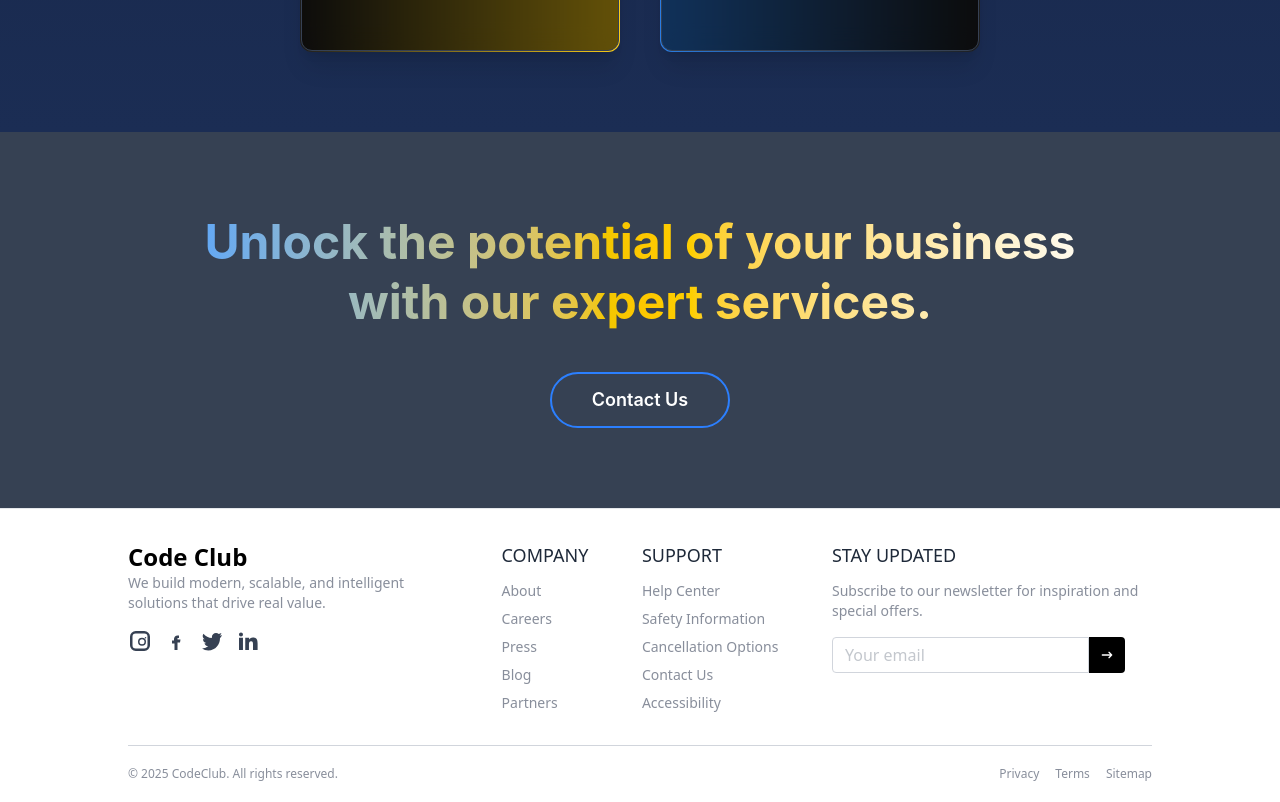
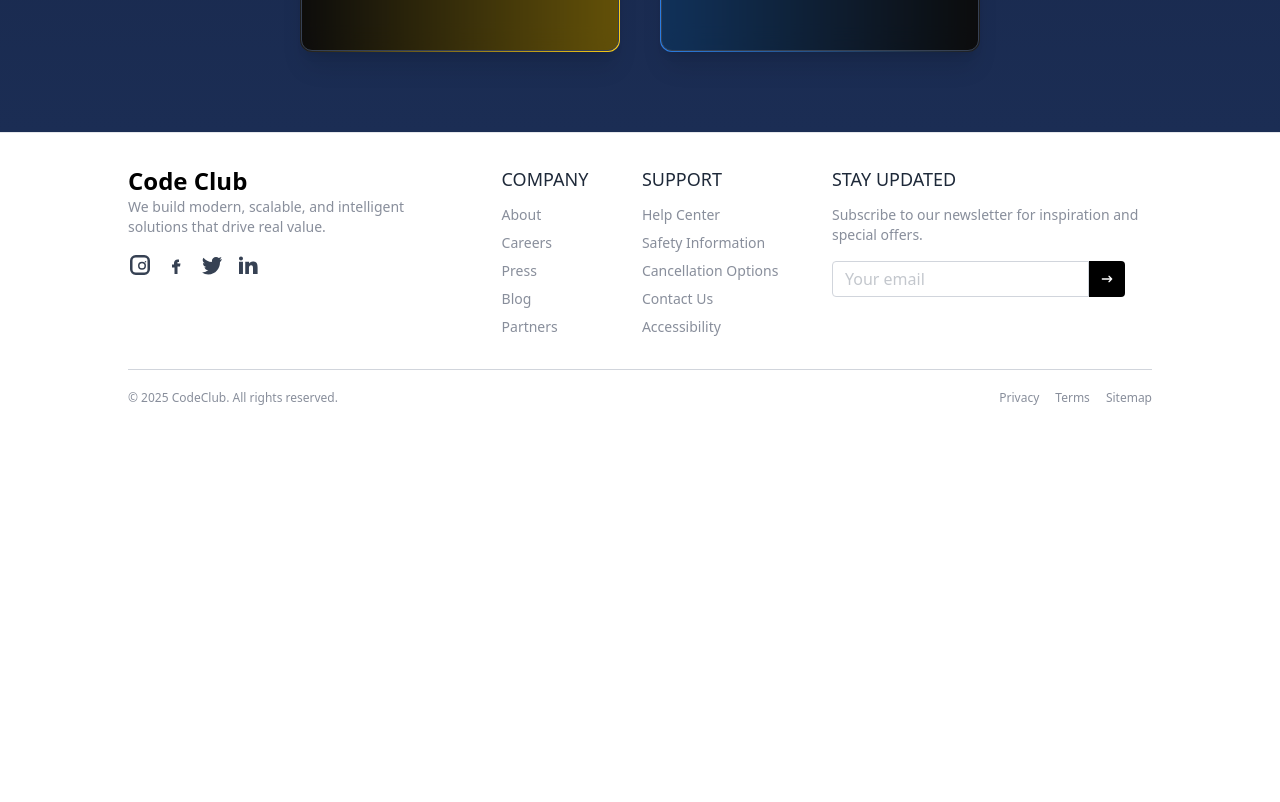
Before and after one commit to hassnain07/codeClub, a React (Vite) app: page /experts in a window 1280 px wide. Shown: the part 1780-2582 px from the top of the page. After the commit the page ends 2206 px from the top, so only its background shows below. Built offline with nearby package versions, Linux system fonts and the light colour scheme.

Commit message:
updated methodolgy abiut our team develpoment ideas

```diff
--- a/src/components/UnlockComponent.jsx
+++ b/src/components/UnlockComponent.jsx
@@ -3,14 +3,13 @@ import { Link } from "react-router-dom";
 
 const UnlockComponent = () => {
   return (
-    <div className="bg-gray-700 text-center py-20 lg:px-40 sm:px-10">
-      <h2 className="lg:text-5xl sm:text-4xl font-bold lg:leading-tight sm:leading-snug mb-10 text-transparent bg-clip-text bg-gradient-to-r from-blue-400 via-yellow-400 to-white">
+    <div className="bg-gradient-to-br from-black via-gray-800 to-gray-900 text-white text-center py-20 px-6 lg:px-40">
+      <h2 className="text-3xl sm:text-4xl lg:text-5xl font-bold leading-tight mb-10">
         Unlock the potential of your business with our expert services.
       </h2>
-
       <Link
         to="/contact"
-        className="inline-block text-white border-2 border-blue-500 hover:bg-gradient-to-r from-blue-600 to-yellow-400 hover:text-white font-semibold text-lg px-10 py-3 rounded-full transition-all duration-300"
+        className="bg-gradient-to-r from-yellow-400 to-blue-600 text-black hover:brightness-110 text-xl font-semibold py-3 px-10 rounded-full transition-all duration-300 shadow-md"
       >
         Contact Us
       </Link>
--- a/src/pages/Careers.jsx
+++ b/src/pages/Careers.jsx
@@ -46,7 +46,7 @@ export default function CareerPage() {
 
     const handleSubmit = () => {
         const message = `*Job Application for:* ${selectedJob.title}%0A*Name:* ${formData.name}%0A*Email:* ${formData.email}%0A*Phone:* ${formData.phone}`;
-        const phoneNumber = "923169557176";
+        const phoneNumber = "923003404342";
         window.open(`https://wa.me/${phoneNumber}?text=${message}`, "_blank");
         setShowModal(false);
         setFormData({ name: "", email: "", phone: "" });
--- a/src/pages/OurTeam.jsx
+++ b/src/pages/OurTeam.jsx
@@ -43,7 +43,6 @@ const teamMembers = [
 
 export default function TeamSection() {
   return (
-    <>
     <section className="py-20 px-4 mt-24 bg-gradient-to-b from-[#0f172a] to-[#1b2d54] text-white">
       {/* Core Team Showcase */}
       <div className="max-w-7xl mx-auto">
@@ -109,7 +108,5 @@ export default function TeamSection() {
       </div>
 
     </section>
-      <UnlockComponent></UnlockComponent>
-    </>
   );
 }
```
Lines whose indentation alone changed are shown as unchanged.
